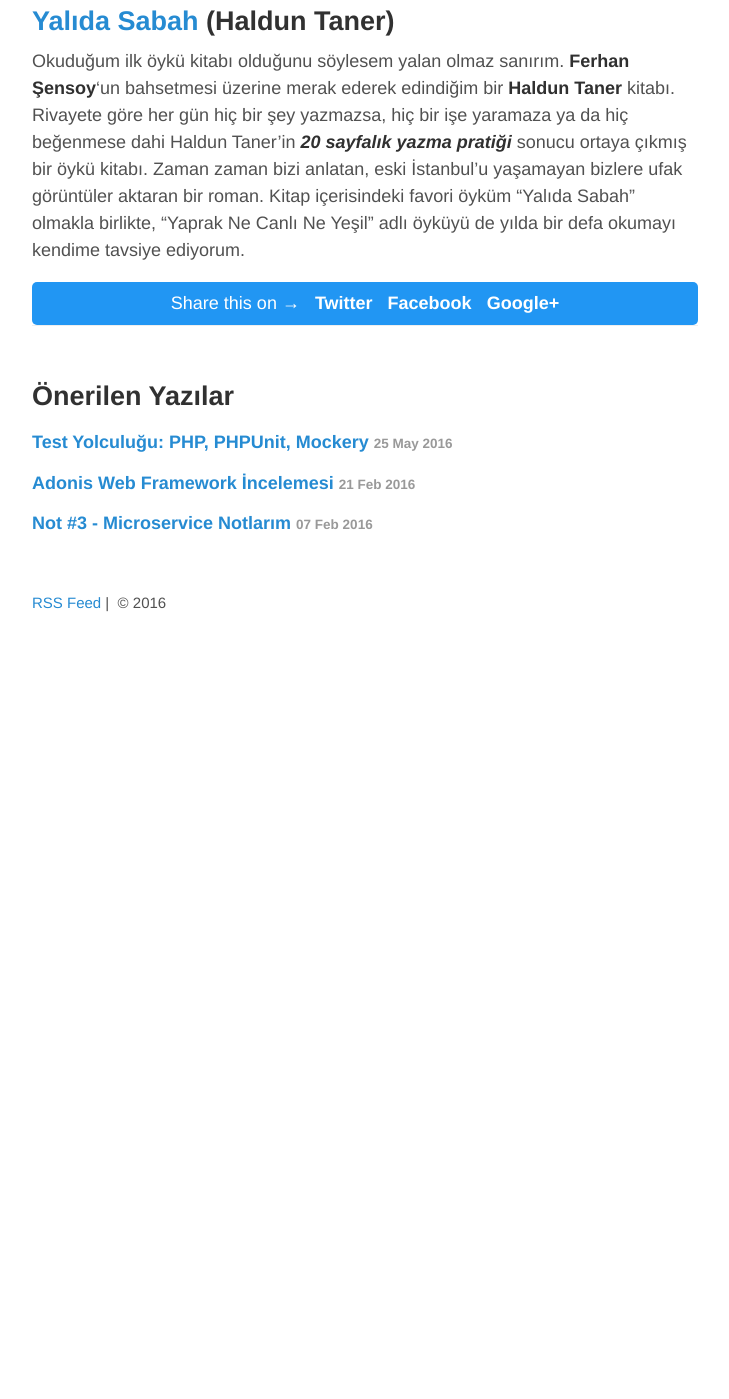
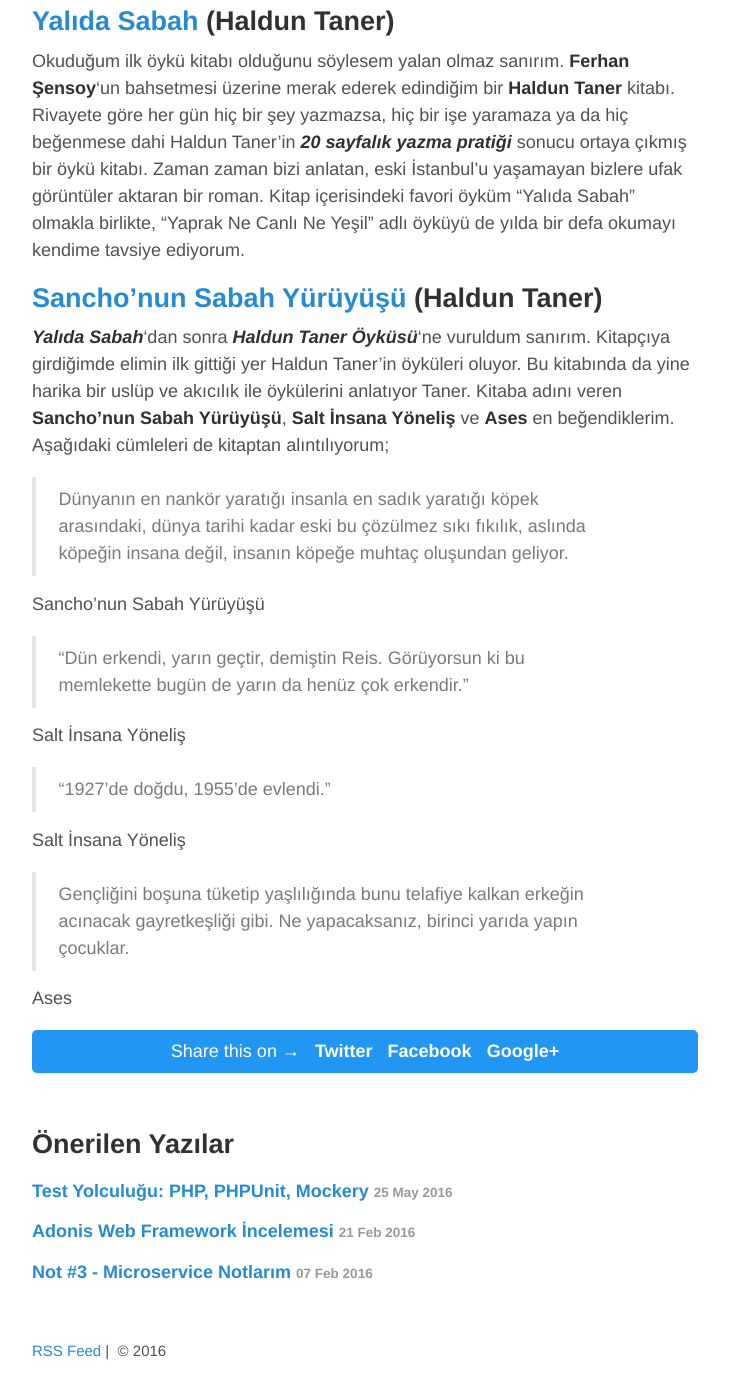
Before and after one commit to ozziest/ozziest.github.io, a Jekyll site: the page built from _posts/2017-01-01-okuma-notlari.md, in a window 1280 px wide and 1400 px high, scrolled down 1281 px. Shown: the whole window, without its empty margins (275-1004 px from the left). Built offline with Jekyll 4.4.1, drawn with Linux system fonts in a browser that asks for light colours; comment, search, counter and statistics services are not loaded; before the commit the page ends 1933 px from its top, so only the background shows below that.

Commit message:
New book was added

```diff
--- a/_posts/2017-01-01-okuma-notlari.md
+++ b/_posts/2017-01-01-okuma-notlari.md
@@ -35,3 +35,23 @@
 ## [Yalıda Sabah](http://www.dr.com.tr/Kitap/Yalida-Sabah/Haldun-Taner/Edebiyat/Turk-Oyku/urunno=0000000646721) (Haldun Taner)
 
 Okuduğum ilk öykü kitabı olduğunu söylesem yalan olmaz sanırım. **Ferhan Şensoy**'un bahsetmesi üzerine merak ederek edindiğim bir **Haldun Taner** kitabı. Rivayete göre her gün hiç bir şey yazmazsa, hiç bir işe yaramaza ya da hiç beğenmese dahi Haldun Taner'in ***20 sayfalık yazma pratiği*** sonucu ortaya çıkmış bir öykü kitabı. Zaman zaman bizi anlatan, eski İstanbul'u yaşamayan bizlere ufak görüntüler aktaran bir roman. Kitap içerisindeki favori öyküm "Yalıda Sabah" olmakla birlikte, "Yaprak Ne Canlı Ne Yeşil" adlı öyküyü de yılda bir defa okumayı kendime tavsiye ediyorum.
+
+## [Sancho'nun Sabah Yürüyüşü](http://www.dr.com.tr/Kitap/Sanchonun-Sabah-Yuruyusu/Haldun-Taner/Edebiyat/Turk-Oyku/urunno=0000000665033) (Haldun Taner)
+
+***Yalıda Sabah***'dan sonra ***Haldun Taner Öyküsü***'ne vuruldum sanırım. Kitapçıya girdiğimde elimin ilk gittiği yer Haldun Taner'in öyküleri oluyor. Bu kitabında da yine harika bir uslüp ve akıcılık ile öykülerini anlatıyor Taner. Kitaba adını veren **Sancho'nun Sabah Yürüyüşü**, **Salt İnsana Yöneliş** ve **Ases** en beğendiklerim. Aşağıdaki cümleleri de kitaptan alıntılıyorum;
+
+> Dünyanın en nankör yaratığı insanla en sadık yaratığı köpek arasındaki, dünya tarihi kadar eski bu çözülmez sıkı fıkılık, aslında köpeğin insana değil, insanın köpeğe muhtaç oluşundan geliyor.
+
+Sancho'nun Sabah Yürüyüşü
+
+> "Dün erkendi, yarın geçtir, demiştin Reis. Görüyorsun ki bu memlekette bugün de yarın da henüz çok erkendir."
+
+Salt İnsana Yöneliş
+
+> "1927'de doğdu, 1955'de evlendi."
+
+Salt İnsana Yöneliş
+
+> Gençliğini boşuna tüketip yaşlılığında bunu telafiye kalkan erkeğin acınacak gayretkeşliği gibi. Ne yapacaksanız, birinci yarıda yapın çocuklar.
+
+Ases
```
